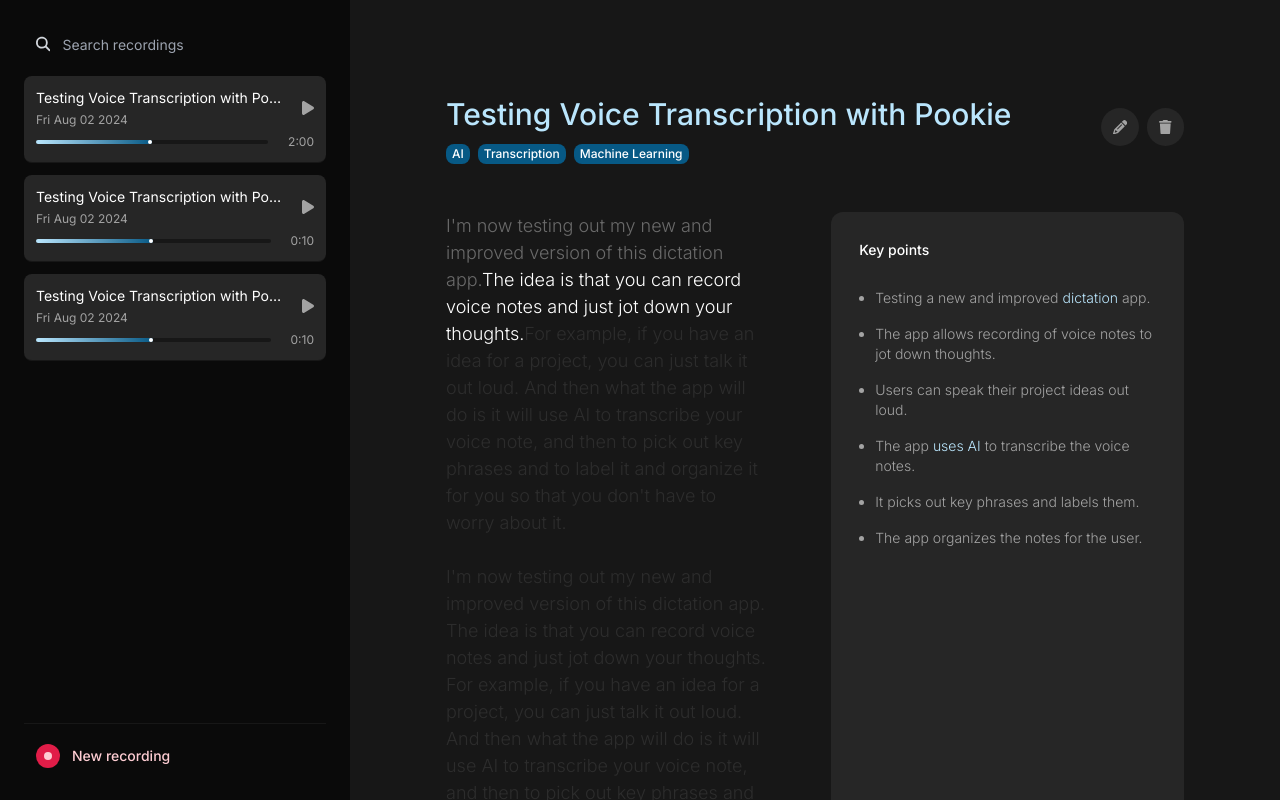
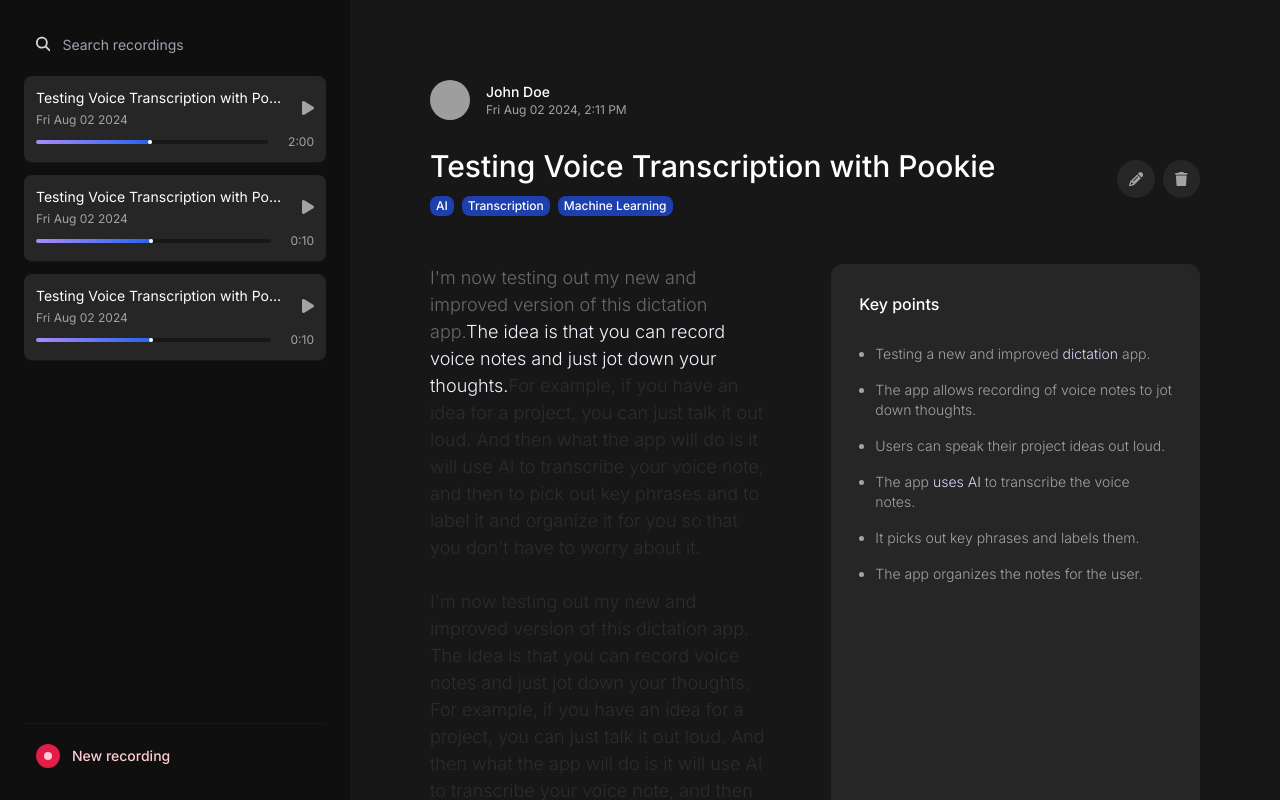
Before and after one commit to vincemaina/dictaite, a Next.js app: page /test in a window 1280 px wide. Built offline with nearby package versions, Linux system fonts and the light colour scheme; grey boxes are pictures that could not be loaded.

Commit message:
feat: add an author section to voice notes

```diff
--- a/app/layout.tsx
+++ b/app/layout.tsx
@@ -21,7 +21,7 @@ export default function RootLayout({
             <body className={`${inter.className} flex h-screen`}>
                 <VoiceNoteList/>
 
-                <main className="flex-auto p-24 overflow-y-scroll">
+                <main className="flex-auto p-20 overflow-y-scroll">
                     {children}
                 </main>
             </body>
--- a/app/test/page.tsx
+++ b/app/test/page.tsx
@@ -6,10 +6,18 @@ import VoiceNote from "../../components/voice-note";
 export default function Page() {
     return (
         <>
+            <div className="mb-7 flex items-center gap-4">
+                <img src="https://i.pravatar.cc/150?img=2" alt="Image of person" className="h-10 aspect-square object-cover rounded-full"/>
                 <div>
+                    <h3 className="text-sm text-white font-medium">John Doe</h3>
+                    <p className="text-xs text-neutral-400">
+                        {new Date().toDateString()}, {new Date().toLocaleTimeString("en-US", {hour: "numeric", minute: "numeric"})}
+                    </p>
+                </div>
+            </div>
             <div className="flex gap-5 justify-between items-start">
                 <div className="flex flex-col gap-3">
-                        <h2 className="text-3xl text-sky-200 font-medium">Testing Voice Transcription with Pookie</h2>
+                    <h2 className="text-3xl text-white font-medium">Testing Voice Transcription with Pookie</h2>
                     <div className="flex flex-wrap gap-2">
                         <Label>AI</Label>
                         <Label>Transcription</Label>
@@ -26,13 +34,12 @@ export default function Page() {
                     </div>
                 </div>
             </div>
-            </div>
             <div className="flex gap-16 mt-12">
                 <div className="w-full">
                     {/* <h4 className="mb-7">Transcription</h4> */}
                     <p style={{lineHeight: "1.5"}} className="text-lg text-neutral-200 font-light">
                         <span className="opacity-40">I'm now testing out my new and improved version of this dictation app.</span>
-                        <span className="bg-gradient-to-r from-white to-white bg-clip-text text-transparent">
+                        <span className="bg-gradient-to-r from-violet-50 to-blue-50 bg-clip-text text-transparent">
                             The idea is that you can record voice notes and just jot down your thoughts.
                         </span>
                         <span className="opacity-10">
@@ -49,12 +56,12 @@ export default function Page() {
                 </div>
 
                 <div className="w-full max-w-sm bg-neutral-800 p-7 rounded-xl text-sm">
-                    <h4 className="font-medium mb-7">Key points</h4>
+                    <h4 className="font-medium text-base mb-7">Key points</h4>
                     <ul className="list-outside ml-4 list-disc space-y-4 font-light text-neutral-400">
-                        <li className="list-item">Testing a new and improved <span className="text-sky-200">dictation</span> app.</li>
+                        <li className="list-item">Testing a new and improved <span className="text-violet-200">dictation</span> app.</li>
                         <li className="list-item">The app allows recording of voice notes to jot down thoughts.</li>
                         <li className="list-item">Users can speak their project ideas out loud.</li>
-                        <li className="list-item">The app <span className="text-sky-200">uses AI</span> to transcribe the voice notes.</li>
+                        <li className="list-item">The app <span className="text-violet-200">uses AI</span> to transcribe the voice notes.</li>
                         <li className="list-item">It picks out key phrases and labels them.</li>
                         <li className="list-item">The app organizes the notes for the user.</li>
                     </ul>
--- a/components/label.tsx
+++ b/components/label.tsx
@@ -5,7 +5,7 @@ interface Props {
 }
 
 export default function Label(props: Props) {
-    return <span className='bg-sky-800 text-white p-0.5 px-1.5 text-xs font-medium rounded-lg'>
+    return <span className='bg-blue-800 text-white p-0.5 px-1.5 text-xs font-medium rounded-lg'>
         {props.children}
     </span>;
 }
--- a/components/voice-note-list.tsx
+++ b/components/voice-note-list.tsx
@@ -3,7 +3,7 @@ import VoiceNote from "./voice-note";
 
 export default function VoiceNoteList() {
     return (
-        <div className="h-screen w-[350px] sticky top-0 bg-neutral-950 px-6 py-8 flex flex-col">
+        <div className="h-screen w-[350px] sticky top-0 bg-neutral-950 bg-opacity-60 px-6 py-8 flex flex-col">
 
             <div className="fill-gray-300 flex gap-3 items-center mb-5 px-3">
                 <SearchIcon/>
--- a/components/voice-note.tsx
+++ b/components/voice-note.tsx
@@ -31,7 +31,7 @@ export default function VoiceNote(props: Props) {
 
             <div className="flex items-center gap-5 text-xs mt-1.5">
                 <div className="h-1  bg-neutral-900 relative rounded overflow-hidden flex-auto">
-                    <div className="absolute bg-gradient-to-r from-sky-200 to-sky-800 inset-0 w-1/2 rounded-r">
+                    <div className="absolute bg-gradient-to-r from-violet-400 to-blue-600 inset-0 w-1/2 rounded-r">
                         <div className="relative h-full aspect-square float-end bg-white rounded-full"/>
                     </div>
                 </div>
```
Lines whose indentation alone changed are shown as unchanged.
